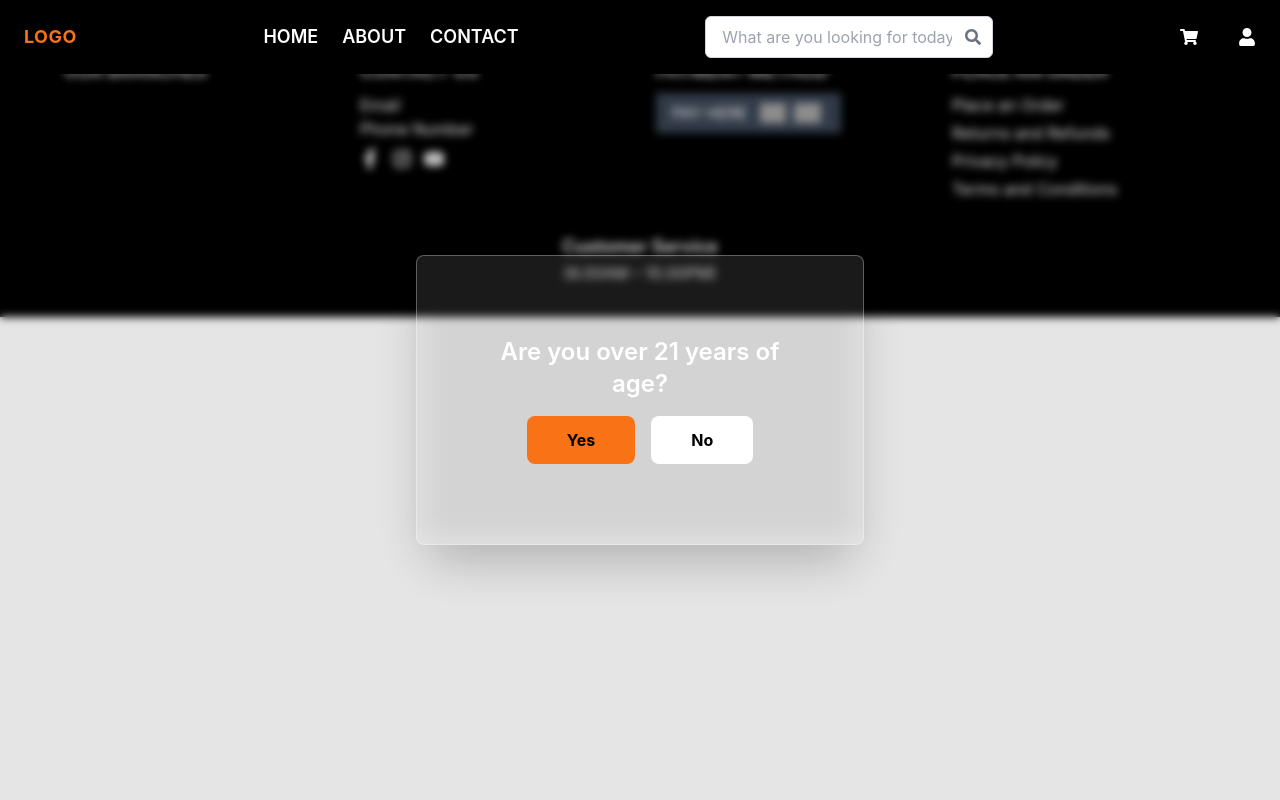
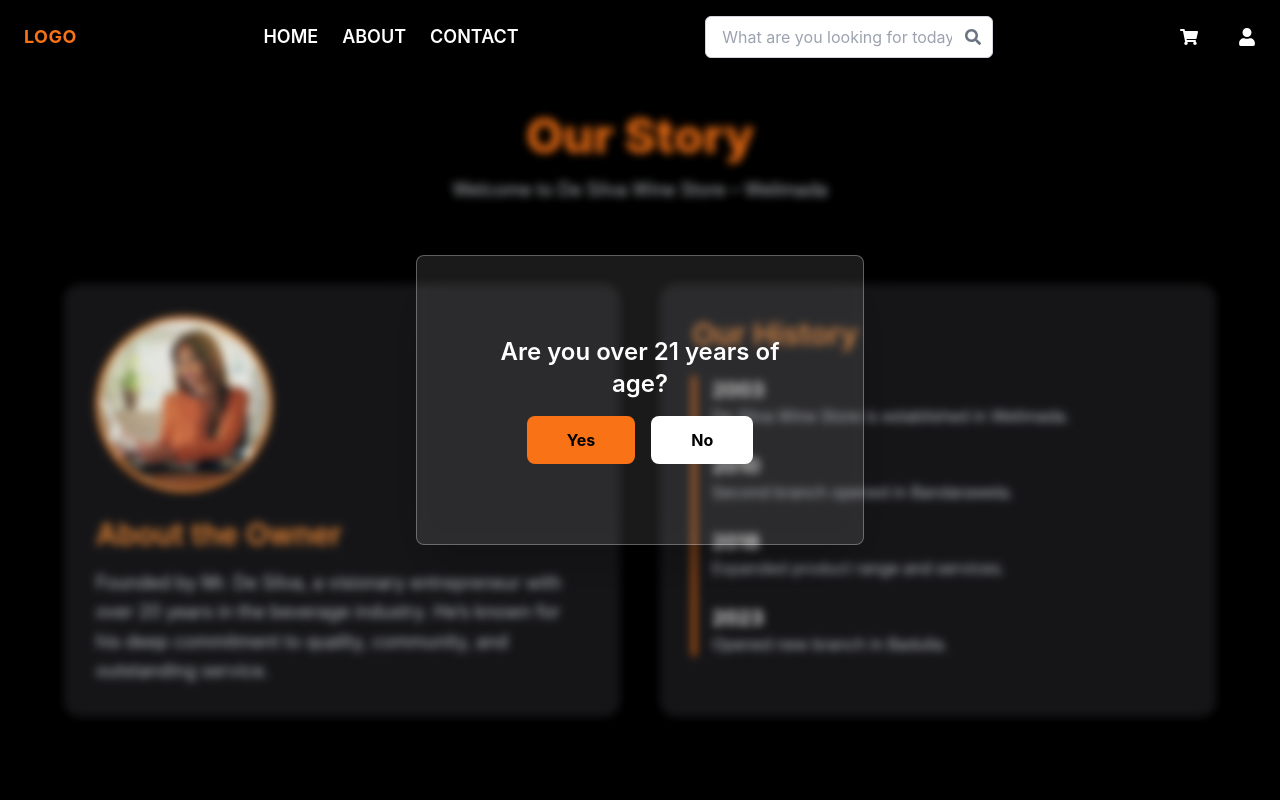
Before and after one commit to ZNilakshi/Capstone-Project, a React (Create React App) app in the folder frontend/: page /ourstory in a window 1280 px wide. Shown: the top 800 px of the page. Built offline with nearby package versions, Linux system fonts and the light colour scheme; grey boxes are pictures that could not be loaded.

Commit message:
ourstory page added

```diff
--- a/frontend/src/App.js
+++ b/frontend/src/App.js
@@ -9,6 +9,7 @@ import Sprite from "./pages/Sprite";
 import ShakeBeer from "./pages/ShakeBeer";
 import Admin from "./pages/Admin";
 import AuthForm from "./pages/AuthForm";
+import OurStory from "./pages/OurStory";
 
 function App() {
   return (
@@ -22,6 +23,7 @@ function App() {
         <Route path="/ShakeBeer" element={<ShakeBeer />} />
         <Route path="/Admin" element={<Admin />} />
         <Route path="/auth" element={<AuthForm />} />
+        <Route path="/ourstory" element={<OurStory />} />
       </Routes>
       <Footer />
     </Router>
--- a/frontend/src/components/Navbar.jsx
+++ b/frontend/src/components/Navbar.jsx
@@ -18,10 +18,11 @@ const Navbar = () => {
           LOGO
         </h1>
 
+
         {/* Desktop Menu */}
         <ul className="hidden md:flex space-x-6 text-lg font-semibold">
           <li className="hover:text-orange-500 cursor-pointer" onClick={() => navigate("/")}>HOME</li>
-          <li className="hover:text-orange-500 cursor-pointer" onClick={() => navigate("/about")}>ABOUT</li>
+          <li className="hover:text-orange-500 cursor-pointer" onClick={() => navigate("/ourstory")}>ABOUT</li>
           <li className="hover:text-orange-500 cursor-pointer" onClick={() => navigate("/contact")}>CONTACT</li>
         </ul>
 
@@ -51,7 +52,7 @@ const Navbar = () => {
               </button>
               <button
                 className="block px-4 py-2 w-full text-left hover:bg-gray-200"
-                onClick={() => navigate("/register")}
+                onClick={() => navigate("/auth")}
               >
                 Register
               </button>
--- /dev/null
+++ b/frontend/src/pages/OurStory.jsx
@@ -0,0 +1,110 @@
+import React from "react";
+import { motion } from "framer-motion";
+
+const timelineItems = [
+    { year: "2003", text: "De Silva Wine Store is established in Welimada." },
+    { year: "2010", text: "Second branch opened in Bandarawela." },
+    { year: "2018", text: "Expanded product range and services." },
+    { year: "2023", text: "Opened new branch in Badulla." },
+];
+
+const branches = [
+    {
+        name: "Welimada (Main Branch)",
+        description: "Heart of the hill country, our origin and flagship store.",
+        mapUrl: "https://www.google.com/maps/embed?pb=!1m18!1m12!1m3!1d12674.83081233136!2d81.1002124!3d6.9904296!2m3!1f0!2f0!3f0!3m2!1i1024!2i768!4f13.1!3m3!1m2!1s0x3ae4ef85b86e9c33%3A0x81e71d7d64eebb1f!2sWelimada!5e0!3m2!1sen!2slk!4v1618729162304!5m2!1sen!2slk"
+    },
+    {
+        name: "Bandarawela",
+        description: "Serving the bustling town with premium service.",
+        mapUrl: "https://www.google.com/maps/embed?pb=!1m18!1m12!1m3!1d3952.774179434003!2d80.989807!3d6.830641!2m3!1f0!2f0!3f0!3m2!1i1024!2i768!4f13.1!3m3!1m2!1s0x3ae3b1f65ad7ce97%3A0x3441f4126e1f1c9d!2sBandarawela!5e0!3m2!1sen!2slk!4v1618732944569!5m2!1sen!2slk"
+    },
+    {
+        name: "Badulla",
+        description: "Our newest branch, delivering convenience and excellence.",
+        mapUrl: "https://www.google.com/maps/embed?pb=!1m18!1m12!1m3!1d12670.902637697166!2d81.056915!3d6.991065!2m3!1f0!2f0!3f0!3m2!1i1024!2i768!4f13.1!3m3!1m2!1s0x3ae4f8dc2f8d79f7%3A0x4e47e671a8b5ae42!2sBadulla!5e0!3m2!1sen!2slk!4v1618733123121!5m2!1sen!2slk"
+    }
+];
+
+function OurStory() {
+    return (
+        <div className="min-h-screen bg-black text-gray-100 px-6 pt-28 pb-12">
+            <div className="max-w-6xl mx-auto space-y-20">
+
+                {/* Header */}
+                <div className="text-center">
+                    <h1 className="text-5xl font-extrabold text-orange-500 mb-4">Our Story</h1>
+                    <p className="text-lg text-gray-300">Welcome to De Silva Wine Store – Welimada</p>
+                </div>
+
+                {/* Owner & History in one row */}
+                <section className="flex flex-col md:flex-row gap-10">
+
+                    {/* About the Owner */}
+                    <div className="bg-zinc-900 p-8 rounded-2xl shadow-xl flex-1 flex flex-col items-center text-center md:items-start md:text-left">
+                        <div className="w-full flex justify-center md:justify-start mb-6">
+                            <img
+                                src="/owner.jpg" // need to replace with the actual  image
+                                alt="Owner - Mr. De Silva"
+                                className="w-44 h-44 rounded-full object-cover border-4 border-orange-400 shadow-md"
+                            />
+                        </div>
+                        <h2 className="text-3xl font-semibold text-orange-400 mb-4">About the Owner</h2>
+                        <p className="text-gray-300 text-lg leading-relaxed">
+                            Founded by Mr. De Silva, a visionary entrepreneur with over 20 years in the beverage industry.
+                            He’s known for his deep commitment to quality, community, and outstanding service.
+                        </p>
+                    </div>
+
+
+                    {/* Our History */}
+                    <div className="bg-zinc-900 p-8 rounded-2xl shadow-xl flex-1">
+                        <h2 className="text-3xl font-semibold text-orange-400 mb-6 text-center md:text-left">Our History</h2>
+                        <div className="space-y-6 pl-4 border-l-4 border-orange-500">
+                            {timelineItems.map((item, index) => (
+                                <motion.div
+                                    key={index}
+                                    initial={{ opacity: 0, x: -40 }}
+                                    whileInView={{ opacity: 1, x: 0 }}
+                                    transition={{ delay: index * 0.2 }}
+                                    viewport={{ once: true }}
+                                >
+                                    <h4 className="text-xl font-bold text-white">{item.year}</h4>
+                                    <p className="text-gray-300 text-md">{item.text}</p>
+                                </motion.div>
+                            ))}
+                        </div>
+                    </div>
+
+                </section>
+
+                {/* Our Branches */}
+                <section className="space-y-12">
+                    <h2 className="text-3xl font-semibold text-orange-400 text-center mb-10">Our Branches</h2>
+                    <div className="grid grid-cols-1 md:grid-cols-3 gap-10">
+                        {branches.map((branch, index) => (
+                            <div key={index} className="bg-zinc-800 p-6 rounded-2xl shadow-lg space-y-4">
+                                <h3 className="text-2xl font-bold text-white">{branch.name}</h3>
+                                <p className="text-gray-400 text-md">{branch.description}</p>
+                                <div className="w-full aspect-square overflow-hidden rounded-xl border-2 border-orange-300">
+                                    <iframe
+                                        className="w-full h-full"
+                                        src={branch.mapUrl}
+                                        allowFullScreen=""
+                                        loading="lazy"
+                                        referrerPolicy="no-referrer-when-downgrade"
+                                        title={`Map of ${branch.name}`}
+                                    ></iframe>
+                                </div>
+                            </div>
+                        ))}
+                    </div>
+                </section>
+
+            </div>
+        </div>
+    );
+}
+
+
+export default OurStory;
```
Also changed, not shown: frontend/public/owner.jpg (added).
